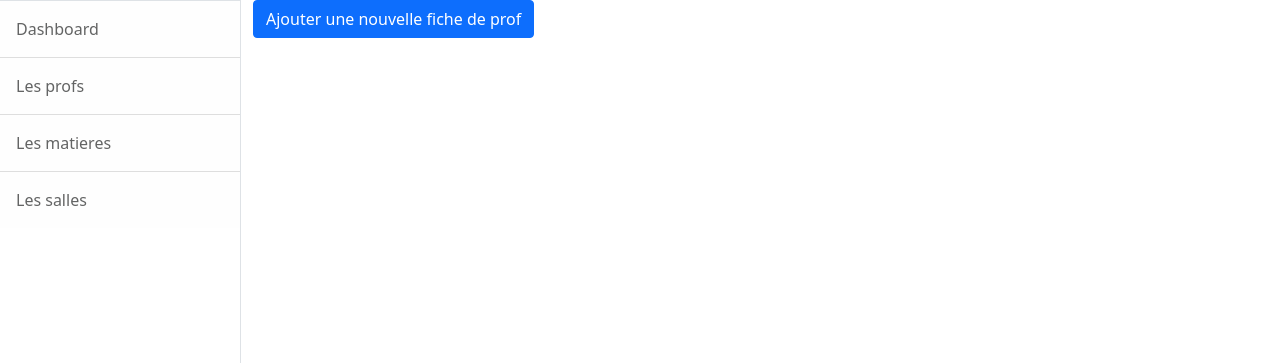
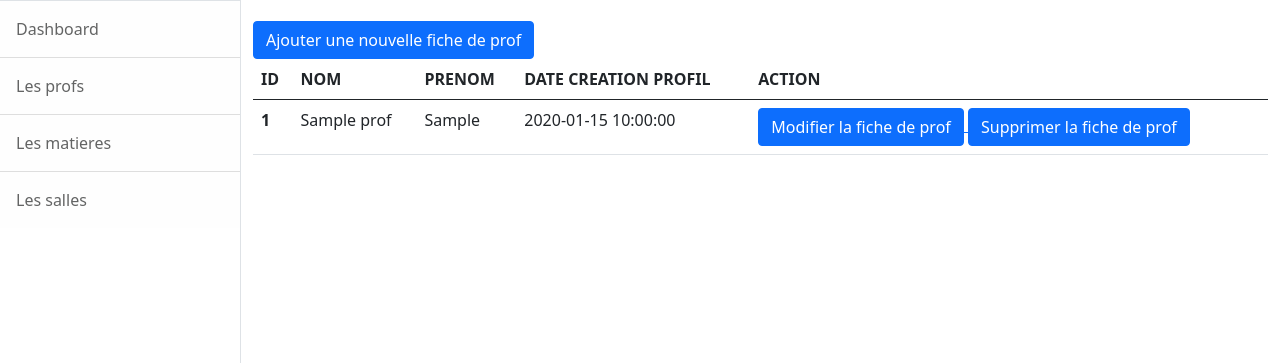
Before and after one commit to NEXT-U-WEBTECH/PHP-MYSQL-WEBTECH-N1, a PHP site: page /listing_profs.php in a window 1280 px wide. Shown: the part 57-420 px from the top of the page. Run offline with PHP 8.4, Linux system fonts and the light colour scheme; tables that the repository leaves empty or names only in its code hold one stand-in row (values such as "Sample post").

Commit message:
V 1.1
ajout-listing-profs

```diff
--- a/listing_profs.php
+++ b/listing_profs.php
@@ -18,9 +18,59 @@ require_once 'connection.php';
                 <!-- Top navigation-->
                   <?php  include 'templates/nav.php'; ?>
                 <!-- Page content-->
-                <div class="container-fluid">
+                <div class="container-fluid" style="margin-top:2%">
 
                     <a href="./add-fiche-prof.php"><button type="button" class="btn btn-primary">Ajouter une nouvelle fiche de prof</button> </a>
+
+                    <?php
+
+                       $sql = "SELECT id,nom,prenom,date_creation_profil FROM  profs ";
+                       $retval = mysqli_query( $conn, $sql );
+                       if(! $retval ) {  ?>
+                          <div class="alert alert-danger" role="alert">
+                                  <a href="#" class="alert-link">L'affichage  a échoué</a>
+                           </div>
+                       <?php  }else{   ?>
+
+
+                          <table class="table">
+                              <thead class="thead-light">
+                                               <tr>
+                                                              <th scope="col">ID</th>
+                                                              <th scope="col">NOM</th>
+                                                              <th scope="col">PRENOM</th>
+                                                              <th scope="col">DATE CREATION PROFIL</th>
+                                                              <th scope="col">ACTION</th>
+                                                </tr>
+                             </thead>
+                             <tbody>
+
+                                  <?php   while($row = mysqli_fetch_array($retval, MYSQL_ASSOC)) {  ?>
+
+                                    <tr>
+                                        <th scope="row"><?= $row["id"]  ?> </th>
+                                        <td><?= $row["nom"]  ?></td>
+                                        <td><?= $row["prenom"]  ?></td>
+                                        <td><?= $row["date_creation_profil"]  ?></td>
+
+                                        <td><a href="./edit-fiche-prof.php?id_prof=<?= $row["id"] ?>"><button type="button" class="btn btn-primary">Modifier la fiche de prof</button> </a>
+
+                                        <a href="./delete-fiche-prof.php?id_prof=<?= $row["id"] ?>"><button type="button" class="btn btn-primary">Supprimer la fiche de prof</button> </a>   </td>
+
+
+                                    </tr>
+
+                                   <?php   }   ?>
+
+
+                             </tbody>
+
+                            </table>
+
+                           <?php   }   ?>
+
+
+                          <?php mysqli_close($conn);    ?>
 
                 </div>
             </div>
```
